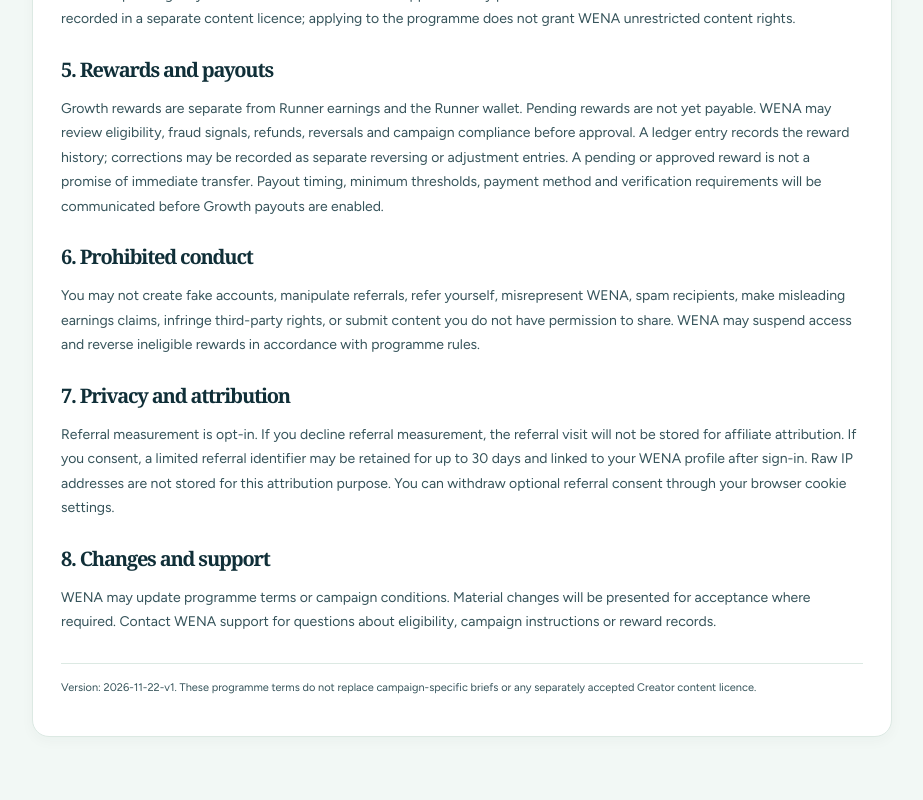
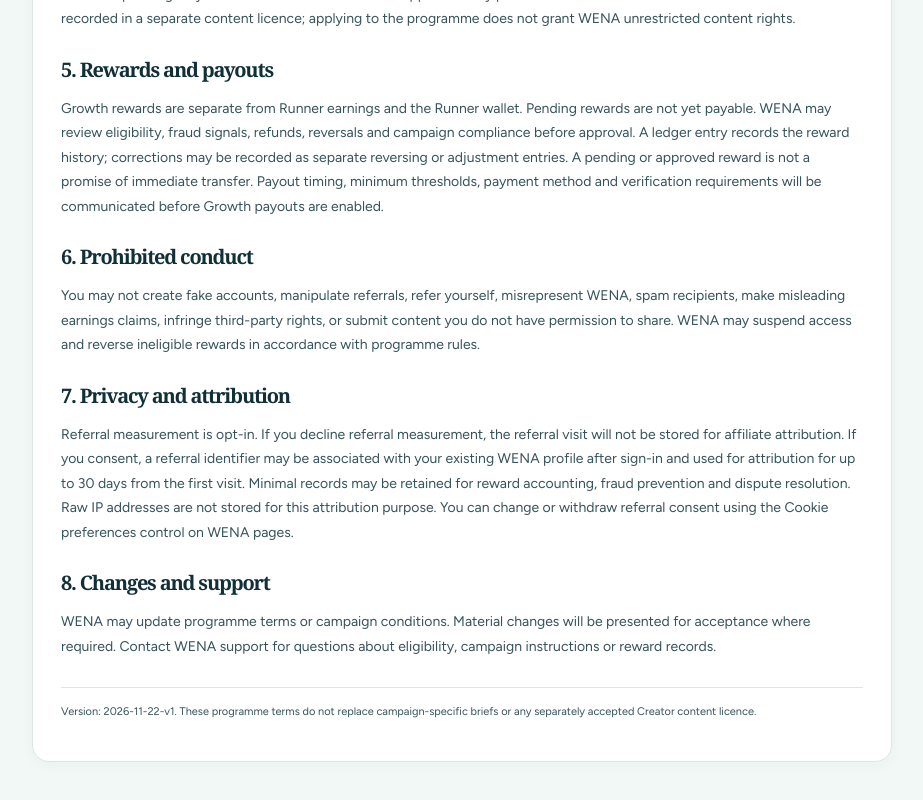
Before and after one commit to fifithemain/Wena-Runners, a Next.js app in the folder wena-runner/: page /growth/terms in a window 1280 px wide. Shown: the part 857-1657 px from the top of the page, without its empty margins (178-1101 px from the left). Built offline with nearby package versions, Linux system fonts and the light colour scheme; no server answers.

Commit message:
docs: clarify attribution window and referral consent withdrawal

```diff
--- a/wena-runner/app/growth/terms/page.tsx
+++ b/wena-runner/app/growth/terms/page.tsx
@@ -11,7 +11,7 @@ export default function GrowthTermsPage() {
       <h2>4. Creator campaigns</h2><p>Creator participation is based on a specific campaign invitation, agreed fee, brief and deliverables. You must accept the invitation before submitting work. WENA reviews submissions and may approve, request changes or reject them. A fee becomes pending only after the relevant deliverable is approved. Any permission for WENA to use submitted content must be recorded in a separate content licence; applying to the programme does not grant WENA unrestricted content rights.</p>
       <h2>5. Rewards and payouts</h2><p>Growth rewards are separate from Runner earnings and the Runner wallet. Pending rewards are not yet payable. WENA may review eligibility, fraud signals, refunds, reversals and campaign compliance before approval. A ledger entry records the reward history; corrections may be recorded as separate reversing or adjustment entries. A pending or approved reward is not a promise of immediate transfer. Payout timing, minimum thresholds, payment method and verification requirements will be communicated before Growth payouts are enabled.</p>
       <h2>6. Prohibited conduct</h2><p>You may not create fake accounts, manipulate referrals, refer yourself, misrepresent WENA, spam recipients, make misleading earnings claims, infringe third-party rights, or submit content you do not have permission to share. WENA may suspend access and reverse ineligible rewards in accordance with programme rules.</p>
-      <h2>7. Privacy and attribution</h2><p>Referral measurement is opt-in. If you decline referral measurement, the referral visit will not be stored for affiliate attribution. If you consent, a limited referral identifier may be retained for up to 30 days and linked to your WENA profile after sign-in. Raw IP addresses are not stored for this attribution purpose. You can withdraw optional referral consent through your browser cookie settings.</p>
+      <h2>7. Privacy and attribution</h2><p>Referral measurement is opt-in. If you decline referral measurement, the referral visit will not be stored for affiliate attribution. If you consent, a referral identifier may be associated with your existing WENA profile after sign-in and used for attribution for up to 30 days from the first visit. Minimal records may be retained for reward accounting, fraud prevention and dispute resolution. Raw IP addresses are not stored for this attribution purpose. You can change or withdraw referral consent using the Cookie preferences control on WENA pages.</p>
       <h2>8. Changes and support</h2><p>WENA may update programme terms or campaign conditions. Material changes will be presented for acceptance where required. Contact WENA support for questions about eligibility, campaign instructions or reward records.</p>
       <p className="small">Version: 2026-11-22-v1. These programme terms do not replace campaign-specific briefs or any separately accepted Creator content licence.</p>
     </article>
```
